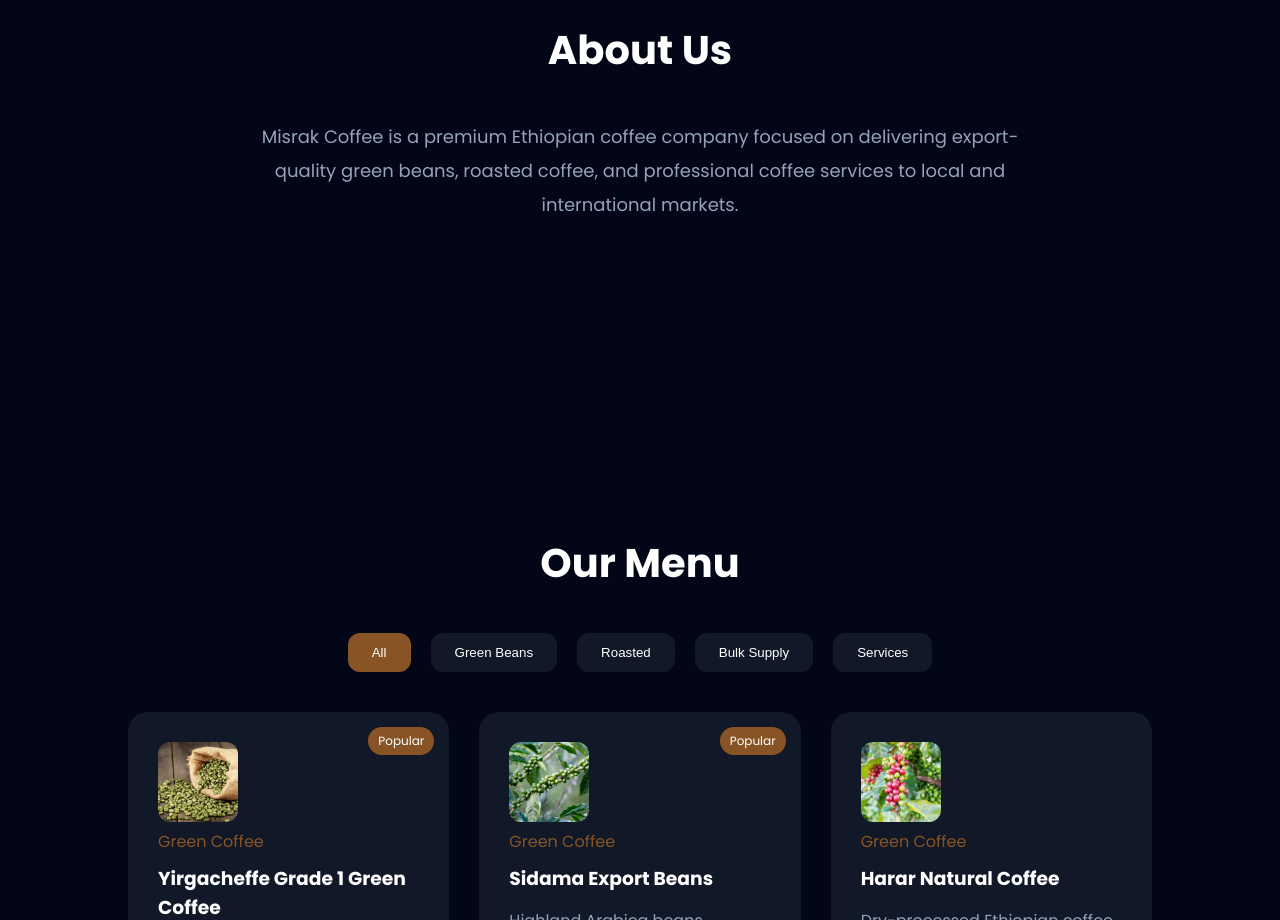
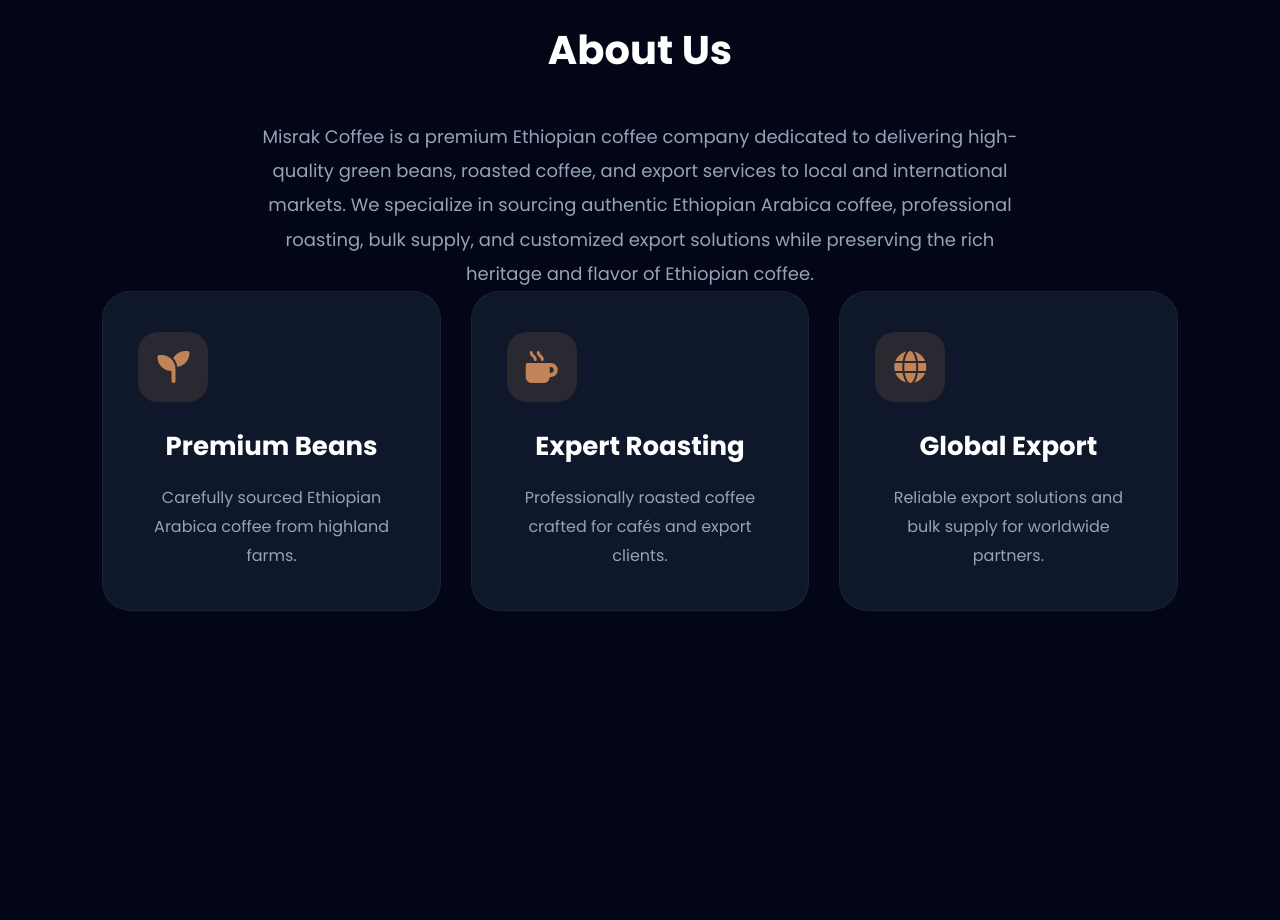
Before and after one commit to fasikasisay/coffee, a plain HTML site: page index.html in a window 1280 px wide. Shown: the part 900-1820 px from the top of the page. Drawn offline with Linux system fonts and the light colour scheme.

Commit message:
added about

```diff
--- a/index.html
+++ b/index.html
@@ -84,14 +84,61 @@
 
       <p class="about-description">
 
-        Misrak Coffee is a premium Ethiopian coffee company focused on
-        delivering export-quality green beans, roasted coffee, and
-        professional coffee services to local and international markets.
+        Misrak Coffee is a premium Ethiopian coffee company dedicated to delivering
+      high-quality green beans, roasted coffee, and export services to local and
+      international markets. We specialize in sourcing authentic Ethiopian Arabica
+      coffee, professional roasting, bulk supply, and customized export solutions
+      while preserving the rich heritage and flavor of Ethiopian coffee.
 
       </p>
+<div class="about-grid">
+
+      <div class="about-card">
+
+        <div class="about-icon">
+          <i class="fa-solid fa-seedling"></i>
+        </div>
+
+        <h3>Premium Beans</h3>
+
+        <p>
+          Carefully sourced Ethiopian Arabica coffee from highland farms.
+        </p>
+
+      </div>
+
+      <div class="about-card">
+
+        <div class="about-icon">
+          <i class="fa-solid fa-mug-hot"></i>
+        </div>
+
+        <h3>Expert Roasting</h3>
+
+        <p>
+          Professionally roasted coffee crafted for cafés and export clients.
+        </p>
+
+      </div>
+
+      <div class="about-card">
+
+        <div class="about-icon">
+          <i class="fa-solid fa-globe"></i>
+        </div>
+
+        <h3>Global Export</h3>
+
+        <p>
+          Reliable export solutions and bulk supply for worldwide partners.
+        </p>
+
+      </div>
 
     </div>
+
   </div>
+
 
 </section>
 
--- a/style.css
+++ b/style.css
@@ -632,3 +632,68 @@
   line-height:1.9;
   font-size:18px;
 }
+.about-grid{
+  display:grid;
+  grid-template-columns:repeat(auto-fit,minmax(280px,1fr));
+  gap:30px;
+}
+
+.about-card{
+  background:#0f172a;
+  border-radius:28px;
+  padding:40px 35px;
+  border:1px solid rgba(255,255,255,0.05);
+  transition:0.4s ease;
+  position:relative;
+  overflow:hidden;
+}
+
+.about-card::before{
+  content:'';
+  position:absolute;
+  inset:0;
+  background:linear-gradient(
+    135deg,
+    rgba(192,132,87,0.08),
+    transparent
+  );
+  opacity:0;
+  transition:0.4s;
+}
+
+.about-card:hover::before{
+  opacity:1;
+}
+
+.about-card:hover{
+  transform:translateY(-10px);
+  border-color:rgba(192,132,87,0.25);
+}
+
+.about-icon{
+  width:70px;
+  height:70px;
+  border-radius:20px;
+  background:rgba(192,132,87,0.15);
+  display:flex;
+  align-items:center;
+  justify-content:center;
+  margin-bottom:25px;
+}
+
+.about-icon i{
+  font-size:32px;
+  color:#c08457;
+}
+
+.about-card h3{
+  color:white;
+  font-size:26px;
+  margin-bottom:18px;
+}
+
+.about-card p{
+  color:#94a3b8;
+  line-height:1.8;
+  font-size:16px;
+}
```
